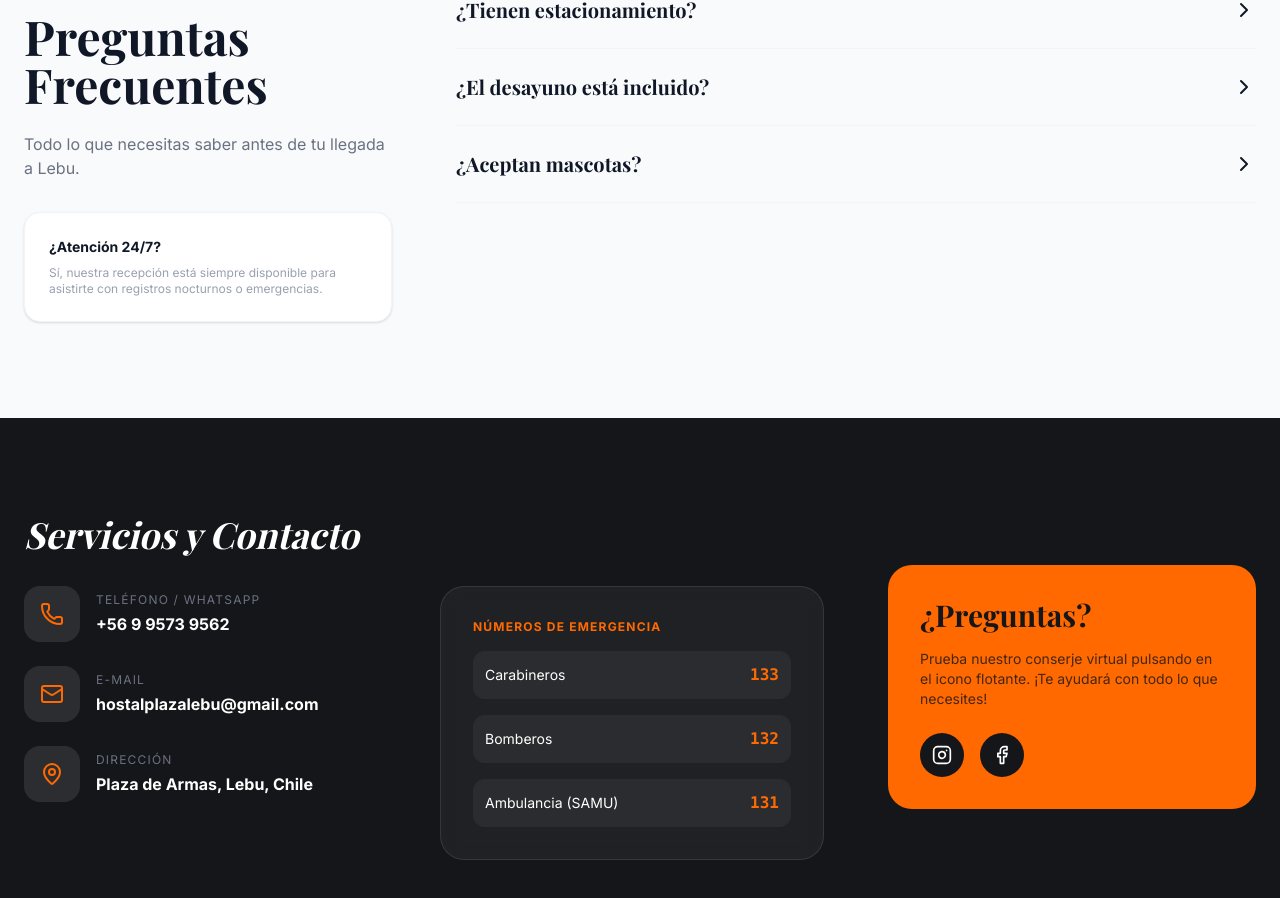
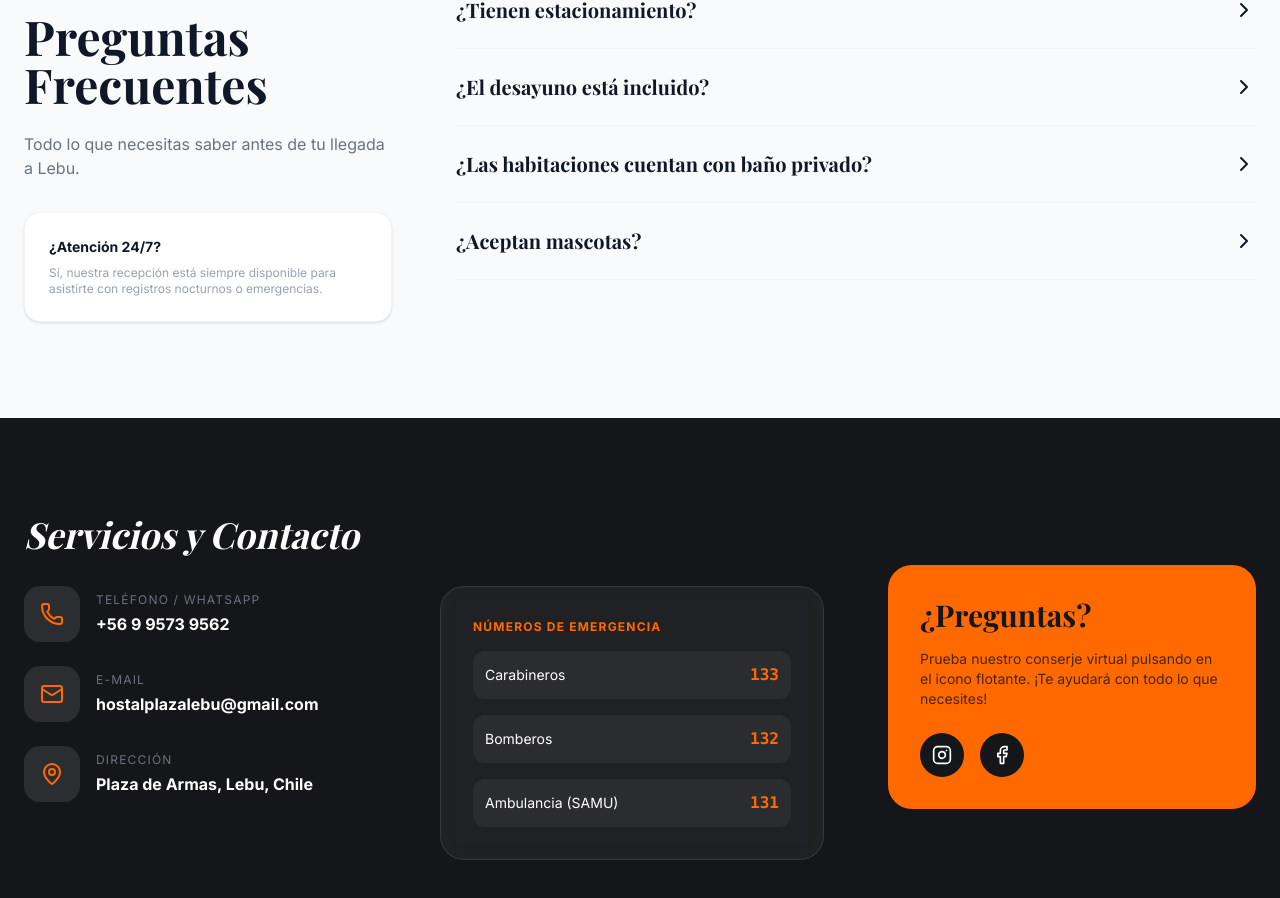
Before and after one commit to comercialmonte7-ux/hostalplazalebu, a React (Vite) app: page / in a window 1280 px wide. Shown: the part 7553-8451 px from the top of the page. Built offline with nearby package versions, Linux system fonts and the light colour scheme; a web font is replaced by a local one.

Commit message:
docs: Add professional shared bathroom FAQ

```diff
--- a/src/constants.ts
+++ b/src/constants.ts
@@ -193,6 +193,10 @@ export const FAQS = [
     answer: "No está incluido en la tarifa base, pero ofrecemos un exquisito servicio de desayuno continental por un valor adicional, previa coordinación al momento de tu llegada o reserva."
   },
   {
+    question: "¿Las habitaciones cuentan con baño privado?",
+    answer: "Para mantener nuestra esencia de casona acogedora, disponemos de amplios baños de uso compartido, los cuales cuentan con un riguroso protocolo de limpieza y desinfección diaria para asegurar siempre el máximo confort para nuestros huéspedes."
+  },
+  {
     question: "¿Aceptan mascotas?",
     answer: "Amamos a los animales, pero para garantizar la tranquilidad de todos nuestros huéspedes, solo aceptamos mascotas pequeñas bajo previa coordinación."
   }
--- a/src/services/geminiService.ts
+++ b/src/services/geminiService.ts
@@ -21,7 +21,7 @@ Tu objetivo es ayudar a los visitantes a planificar su estadía y conocer mejor
 Información clave sobre el Hostal:
 - Ubicación: Frente a la Plaza de Armas de Lebu.
 - Calificación: Con altos estándares de calidad y servicio.
-- Comodidades: Habitaciones modernas, Wi-Fi, desayuno continental (pago adicional y previa coordinación), áreas comunes acogedoras.
+- Comodidades: Habitaciones modernas, Wi-Fi, desayuno continental (pago adicional), baños compartidos con rigurosa limpieza diaria, áreas comunes acogedoras.
 - Habitaciones y Precios (Referenciales):
   - Single (1 Persona): desde $30.000. Ambiente tranquilo con escritorio y Wi-Fi, ideal para trabajo.
   - Doble (2 Personas): desde $40.000. Dos camas individuales, perfecta para colegas o amigos.
```
